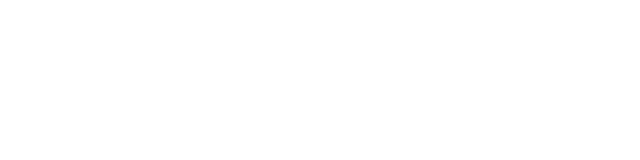
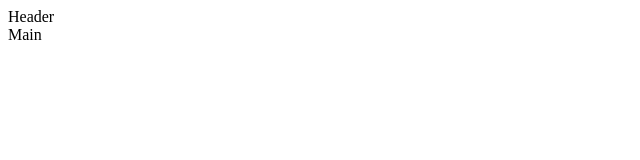
Before and after one commit to fsrocha-dev/app-what-you-did, a React (Create React App) app: page / in a window 1280 px wide. Shown: the top 160 px of the page, without its empty margins (0-640 px from the left). Built offline with nearby package versions, Linux system fonts and the light colour scheme.

Commit message:
creating base components

```diff
--- /dev/null
+++ b/src/AddTask.js
@@ -0,0 +1,7 @@
+import React from "react";
+
+// import { Container } from './styles';
+
+const AddTask = () => <div />;
+
+export default AddTask;
--- a/src/App.js
+++ b/src/App.js
@@ -1,7 +1,16 @@
 import React from "react";
+import Header from "./Header";
+import AddTask from "./AddTask";
+import Main from "./Main";
 
 const App = () => {
-  return <div></div>;
+  return (
+    <div>
+      <Header />
+      <AddTask />
+      <Main />
+    </div>
+  );
 };
 
 export default App;
--- /dev/null
+++ b/src/Header.js
@@ -0,0 +1,7 @@
+import React from "react";
+
+// import { Container } from './styles';
+
+const Header = () => <div>Header</div>;
+
+export default Header;
--- /dev/null
+++ b/src/Main.js
@@ -0,0 +1,7 @@
+import React from "react";
+
+// import { Container } from './styles';
+
+const Main = () => <div>Main</div>;
+
+export default Main;
```
